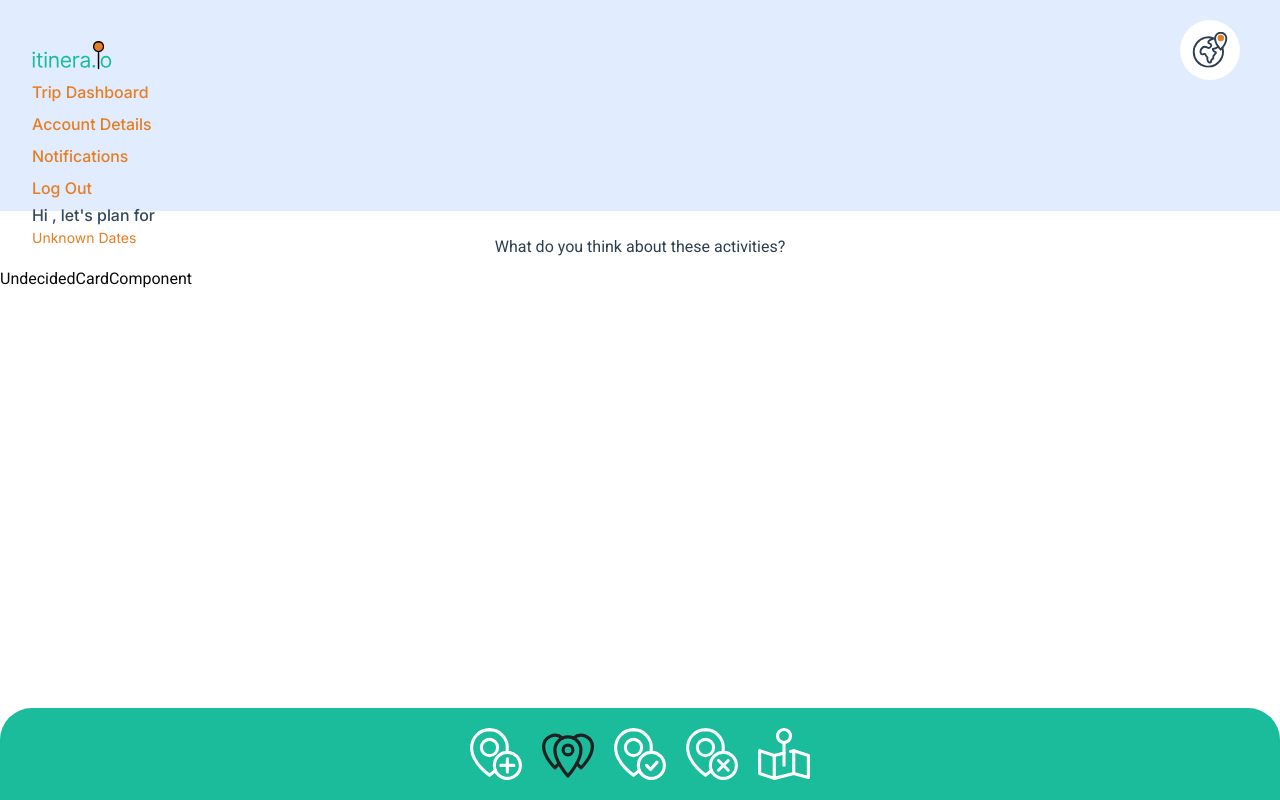
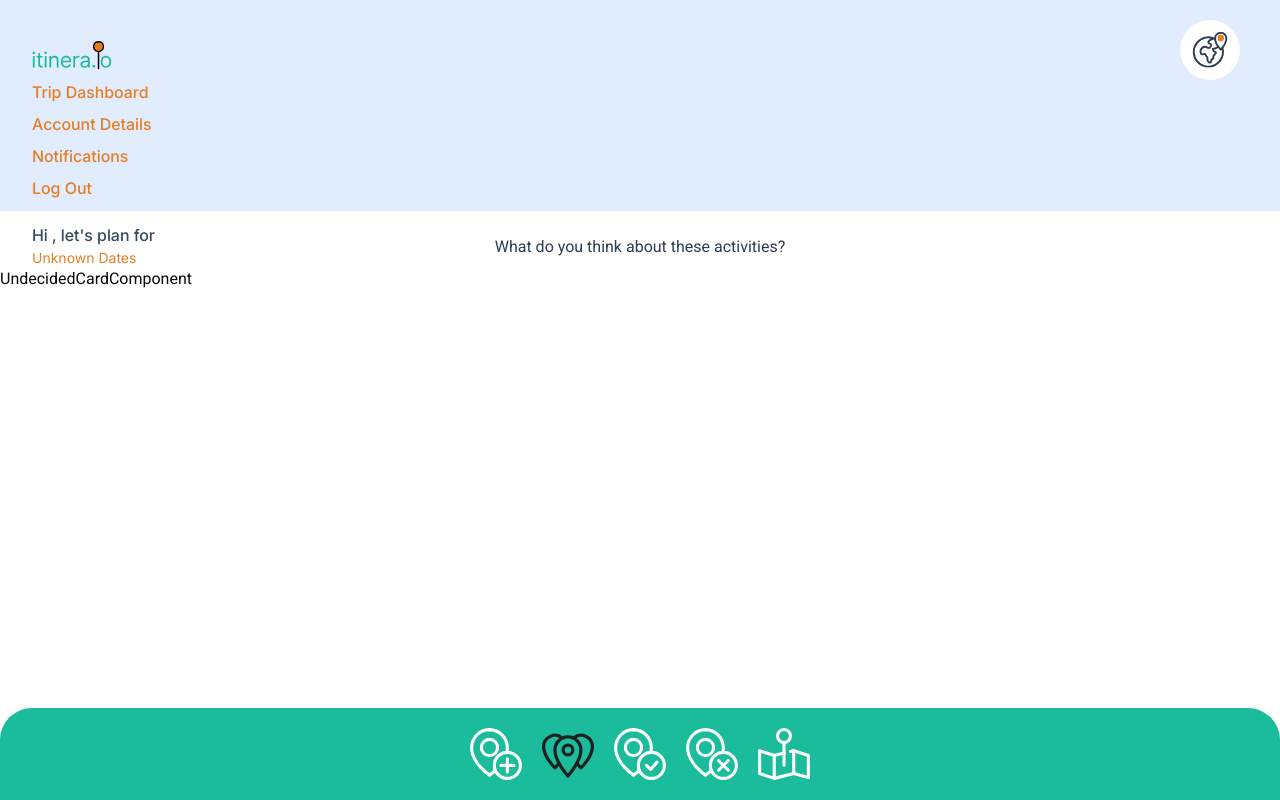
Before and after one commit to kcadavos/itinera-io, a Next.js app: page /ItinerarySuggestionPages/UndecidedListPage in a window 1280 px wide. Both pictures are taken after a click on the picture 1210 px from the left and 50 px from the top of the page. Built offline with nearby package versions, Linux system fonts and the light colour scheme.

Commit message:
minor fixes

```diff
--- a/src/components/HeaderComponent.tsx
+++ b/src/components/HeaderComponent.tsx
@@ -124,7 +124,7 @@ const HeaderComponent = () => {
 
           {!isHidden && <MenuComponent />}
 
-          <div className="font-medium text-[#34495E]">{bottom.topMessage}</div>
+          <div className="font-medium text-[#34495E] mt-5">{bottom.topMessage}</div>
           <p className="text-3xl text-[#E67E22]">{bottom.destination}</p>
           <div className={` ${bottom.color}`}>{bottom.message}</div>
         </div>
--- a/src/components/MenuComponent.tsx
+++ b/src/components/MenuComponent.tsx
@@ -20,7 +20,7 @@ const MenuComponent = () => {
         />
       </div>
       {!isHidden && (
-        <div className="grid text-[#E67E22] font-medium gap-2">
+        <div className="grid text-[#E67E22] font-medium mt-5 gap-2">
           <Link href="/Trip/TripList">Trip Dashboard</Link>
           <Link href="/AccountDetails">Account Details</Link>
           <Link href="/NotificationPage">Notifications</Link>
```
